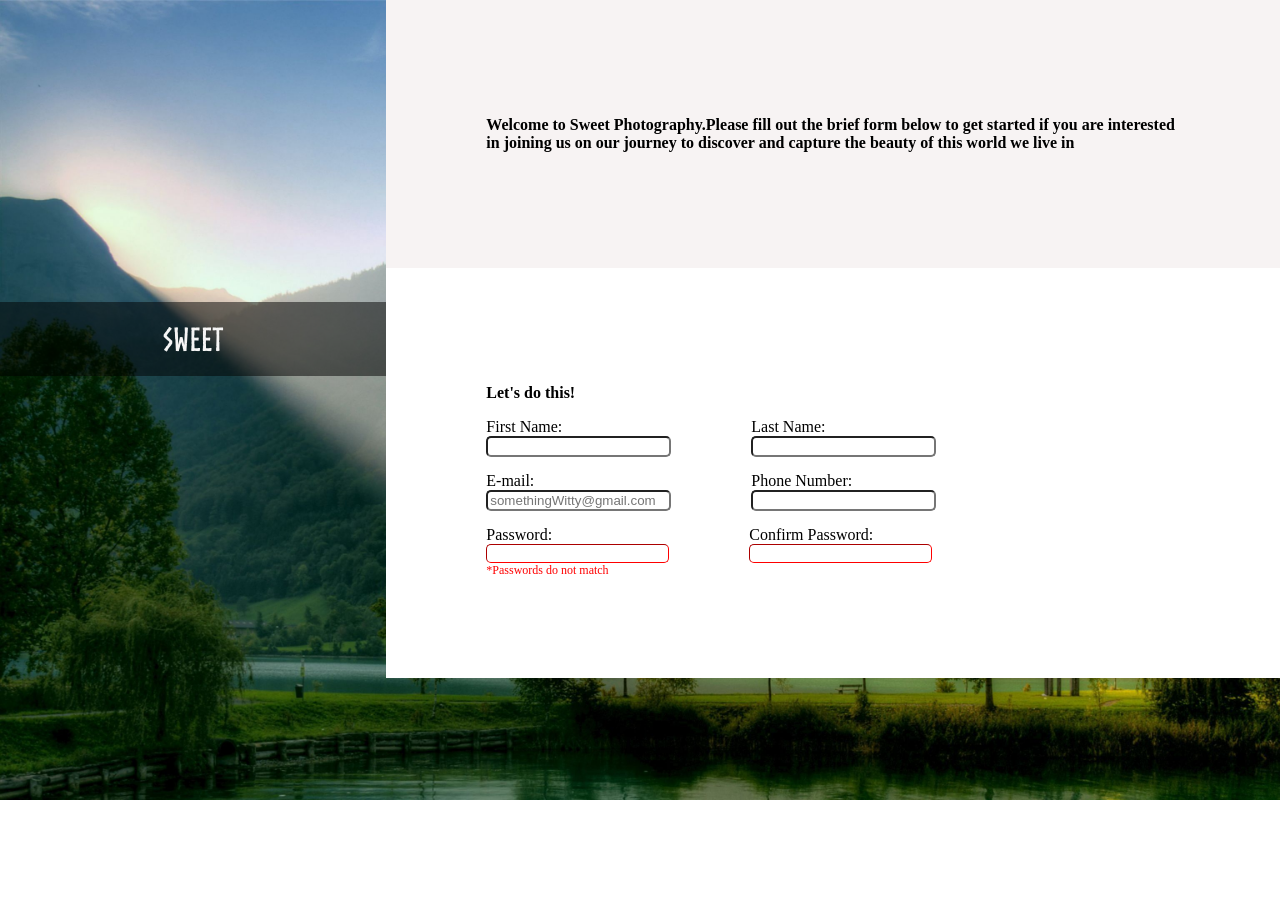
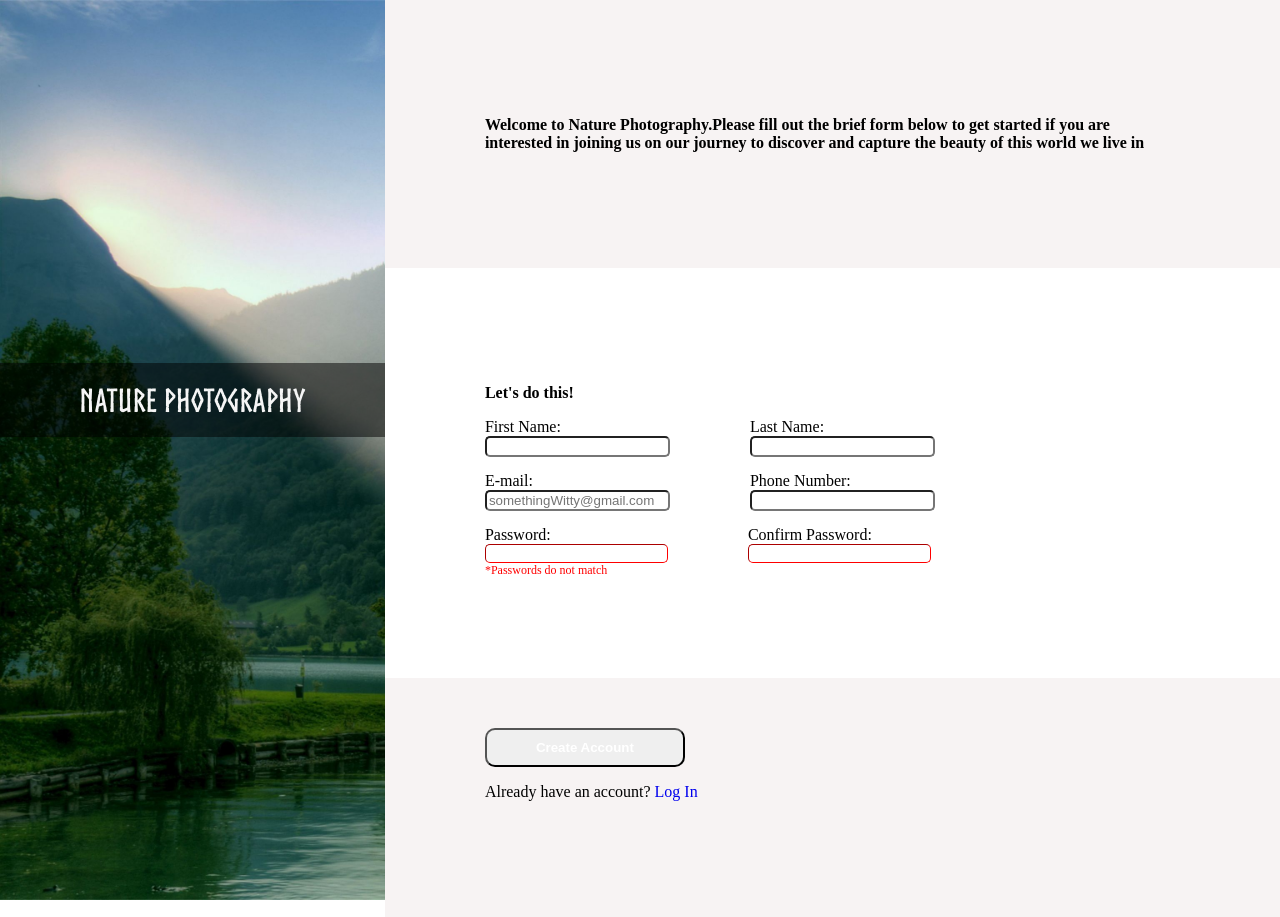
Before and after one commit to georgesarreas/signup_form, a plain HTML site: page index.html in a window 1280 px wide. Before the commit the page ends 800 px from the top, so only its background shows below. Drawn offline with Linux system fonts and the light colour scheme.

Commit message:
final commit

```diff
--- a/index.html
+++ b/index.html
@@ -10,11 +10,11 @@
 <body>
     <div class="container">
         <div class="column-left">
-            <h1>Sweet</h1>
+            <h1>Nature Photography</h1>
         </div>
         <div class="column-right">
             <div class="top-card">
-                <p>Welcome to Sweet Photography.Please fill out the brief form below to get started if you are interested in joining us on our journey to discover and capture the beauty of this world we live in</p>
+                <p>Welcome to Nature Photography.Please fill out the brief form below to get started if you are interested in joining us on our journey to discover and capture the beauty of this world we live in</p>
             </div>
             <div class="form-card">
                 <p><strong>Let's do this!</strong></p>
@@ -51,10 +51,11 @@
                         <label for="password-confirm">Confirm Password:</label>
                         <input class="error" type="password" id="password-confirm" name="password-confirm">
                     </div>
-
-
-
                 </form>
+            </div>
+            <div class="bottom-card">
+                <button type="submit">Create Account</button>
+                <p>Already have an account? <a href="?">Log In</a> </p>
             </div>
 
         </div>
--- a/style.css
+++ b/style.css
@@ -1,8 +1,9 @@
-body {
+html, body {
     background-image: url("./images/2795.jpg");
     background-size: 200vh;
     background-repeat: no-repeat;
     margin: 0;
+    height: 100%;
 }
 
 @font-face {
@@ -13,6 +14,7 @@ body {
 
 .container {
     display: flex;
+    height:100%;
 }
 
 .column-left {
@@ -28,18 +30,28 @@ body {
     display: flex;
     flex-direction: column;
     align-items: flex-end;
+    height: 100%;
 }
 
 .top-card {
     background-color: rgb(247, 243, 243);
     font-weight: 900;
     padding: 100px;
+    height: 100%;
 }
 
 .form-card {
     background-color: white;
     align-self: stretch; /* since i have flex end i want this to fill the gap to container in left edge */
     padding: 100px;
+    height: 100%;
+}
+
+.bottom-card {
+    background-color:rgb(247, 243, 243) ;
+    padding: 50px 100px 100px 100px;
+    align-self: stretch;
+    height: 100%;
 }
 
 input,label {
@@ -73,3 +85,20 @@ input:focus {
     border-color: red;
     border-width: 1px;
 }
+
+
+
+button {
+    background-color: rgb(rgb(51, 187, 221), green, blue);
+    padding: 10px;
+    width: 200px;
+    border-radius: 10px;
+    color: white;
+    font-weight: 900;
+
+}
+
+a {
+    color: rgb(rgb(51, 187, 221), green, blue);
+    text-decoration: none;
+}
```
